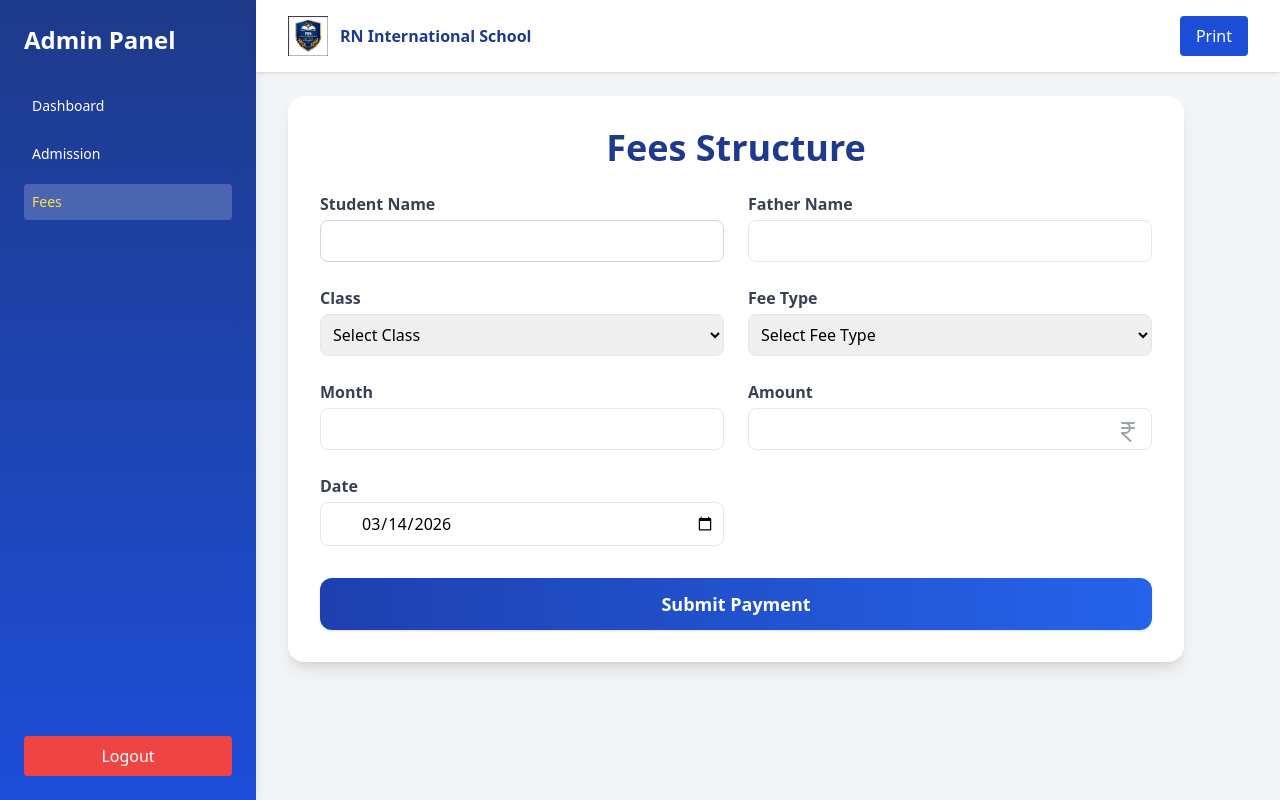
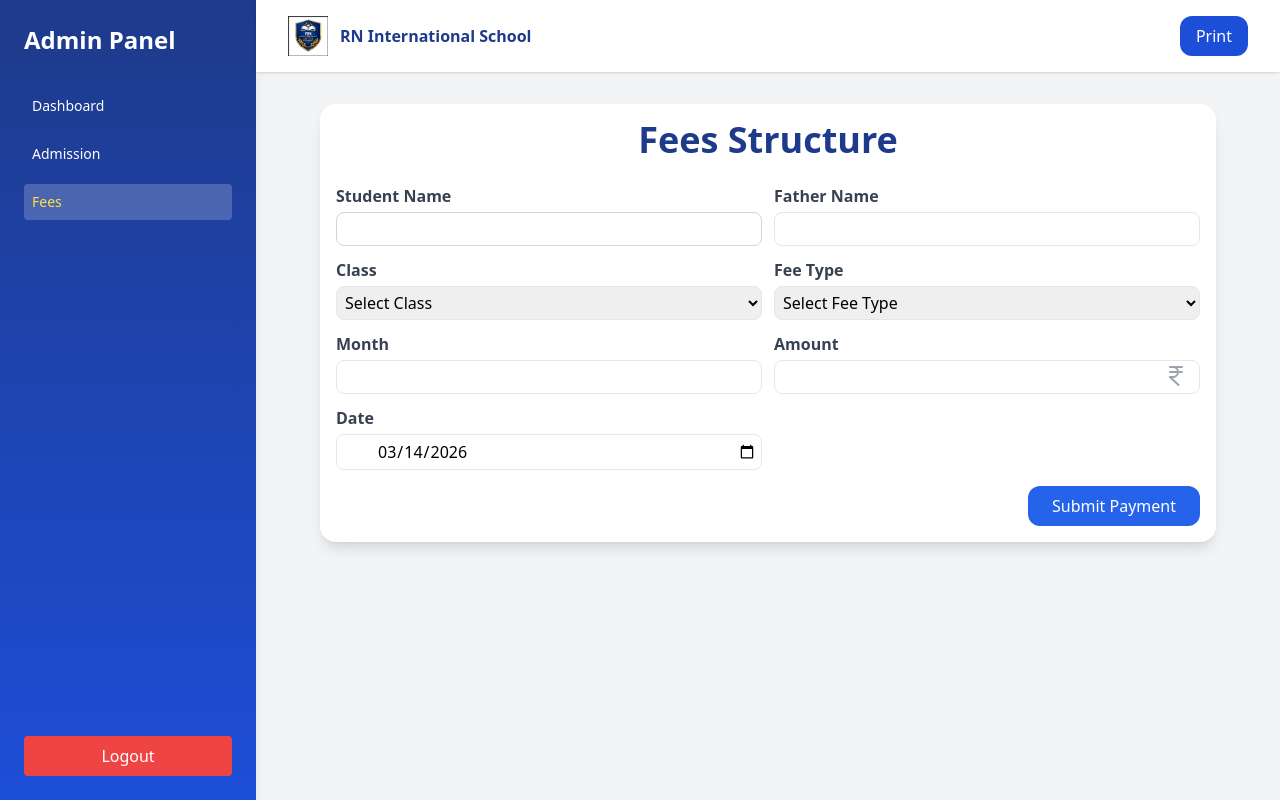
Before and after one commit to AkshayKumar83/RN-International-School, a React (Vite) app: page /admin/fees in a window 1280 px wide. Built offline with nearby package versions, Linux system fonts and the light colour scheme; sample sign-in values are in the browser's storage.

Commit message:
correction in fees amd admission form

```diff
--- a/src/admin/AdmissionForm.jsx
+++ b/src/admin/AdmissionForm.jsx
@@ -68,7 +68,7 @@ export default function AdmissionForm() {
 
       <form
         onSubmit={handleSubmit}
-        className="bg-white p-6 rounded-2xl shadow space-y-8"
+        className="bg-white p-3 rounded-2xl shadow space-y-8"
       >
         {/* STUDENT DETAILS */}
         <div>
--- a/src/admin/Fees.jsx
+++ b/src/admin/Fees.jsx
@@ -33,20 +33,22 @@ return (
   rightContent={
     <button
       onClick={() => window.print()}
-      className="bg-blue-700 text-white px-4 py-2 rounded"
+      className="bg-blue-700 text-white px-4 py-2 rounded-xl"
     >
       Print
     </button>
   }
 >
      {/* Form Card */}
-    <div className="w-full max-w-4xl bg-white p-8 rounded-2xl shadow-lg">
+   <div className="flex justify-center items-center mt-2 bg-gray-100">
 
-      <h1 className="text-4xl font-semibold mb-6 text-blue-900 text-center">
-        Fees Structure
-      </h1>
+  <div className="w-full max-w-4xl bg-white p-4 rounded-2xl shadow-lg">
 
-      <div className="grid grid-cols-1 md:grid-cols-2 gap-6">
+    <h1 className="text-4xl font-semibold mb-6 text-blue-900 text-center">
+      Fees Structure
+    </h1>
+
+      <div className="grid grid-cols-1 md:grid-cols-2 gap-3">
 
         {/* Student Name */}
         <div>
@@ -57,7 +59,7 @@ return (
             {/* <User className="absolute left-3 top-3 text-gray-400" /> */}
             <input
               name="studentName"
-              className="w-full px-4 py-2 border border-gray-300 rounded-lg "
+              className="w-full px-4 p-1 border border-gray-300 rounded-lg "
               onChange={handleChange}
             />
           </div>
@@ -70,7 +72,7 @@ return (
           </label>
           <input
             name="fatherName"
-            className="w-full border p-2 rounded-lg"
+            className="w-full border p-1 rounded-lg"
             onChange={handleChange}
           />
         </div>
@@ -82,7 +84,7 @@ return (
           </label>
           <select
             name="class"
-            className="w-full border  p-2 rounded-lg"
+            className="w-full border  p-1 rounded-lg"
             onChange={handleChange}
           >
             <option>Select Class</option>
@@ -107,7 +109,7 @@ return (
           </label>
           <select
             name="feeType"
-            className="w-full border p-2 rounded-lg"
+            className="w-full border p-1 rounded-lg"
             onChange={handleChange}
           >
             <option>Select Fee Type</option>
@@ -125,7 +127,7 @@ return (
           </label>
           <input
             name="month"
-            className="w-full border p-2 rounded-lg"
+            className="w-full border p-1 rounded-lg"
             onChange={handleChange}
           />
         </div>
@@ -139,10 +141,10 @@ return (
             <input
               name="amount"
               type="number"
-              className="w-full border  pr-10 p-2 rounded-lg text-right appearance-none"
+              className="w-full border  pr-10 p-1 rounded-lg text-right appearance-none"
               onChange={handleChange}
             />
-            <IndianRupee className="absolute right-3 top-3 text-gray-400" />
+            <IndianRupee className="absolute right-3 top-1 text-gray-400" />
           </div>
         </div>
 
@@ -157,7 +159,7 @@ return (
               name="date"
               type="date"
               value={form.date}
-              className="w-full border pl-10 p-2 rounded-lg"
+              className="w-full border pl-10 p-1 rounded-lg"
               onChange={handleChange}
             />
           </div>
@@ -166,13 +168,22 @@ return (
       </div>
 
       {/* Button */}
-      <button
+      {/* <button
         onClick={handleSubmit}
         className="w-full mt-8 bg-gradient-to-r from-blue-800 to-blue-600 text-white py-3 rounded-xl font-semibold text-lg shadow hover:scale-[1.02] transition"
       >
         Submit Payment
-      </button>
+      </button> */}
 
+<div className="flex justify-end mt-4">
+  <button
+    onClick={handleSubmit}
+    className="bg-blue-600 hover:bg-blue-700 text-white px-6 py-2 rounded-xl"
+  >
+    Submit Payment
+  </button>
+</div>
+    </div>
     </div>
   </AdminLayout>
 );
--- a/src/components/AdminLayout.jsx
+++ b/src/components/AdminLayout.jsx
@@ -1,6 +1,8 @@
 import AdminSidebar from "./AdminSidebar";
 
 function AdminLayout({ children, rightContent, logout }) {
+
+
   return (
    <div className="bg-gray-100 min-h-screen">
 
--- a/src/index.css
+++ b/src/index.css
@@ -2,8 +2,8 @@
 @tailwind components;
 @tailwind utilities;
 
-.input{
-@apply w-full px-4 py-3 border border-gray-300 rounded-lg focus:outline-none focus:ring-2 focus:ring-blue-500;
+.input {
+  @apply border px-2 py-1 rounded-md w-full text-sm focus:ring-2 focus:ring-blue-500 outline-none;
 }
 
 .mobile-link{
@@ -18,7 +18,7 @@ input[type="number"]::-webkit-inner-spin-button {
 }
 
 .label {
-  @apply text-sm font-medium mb-1 block;
+  @apply text-sm font-medium mb-1 block text-gray-900;
 }
 
 .input {
```
